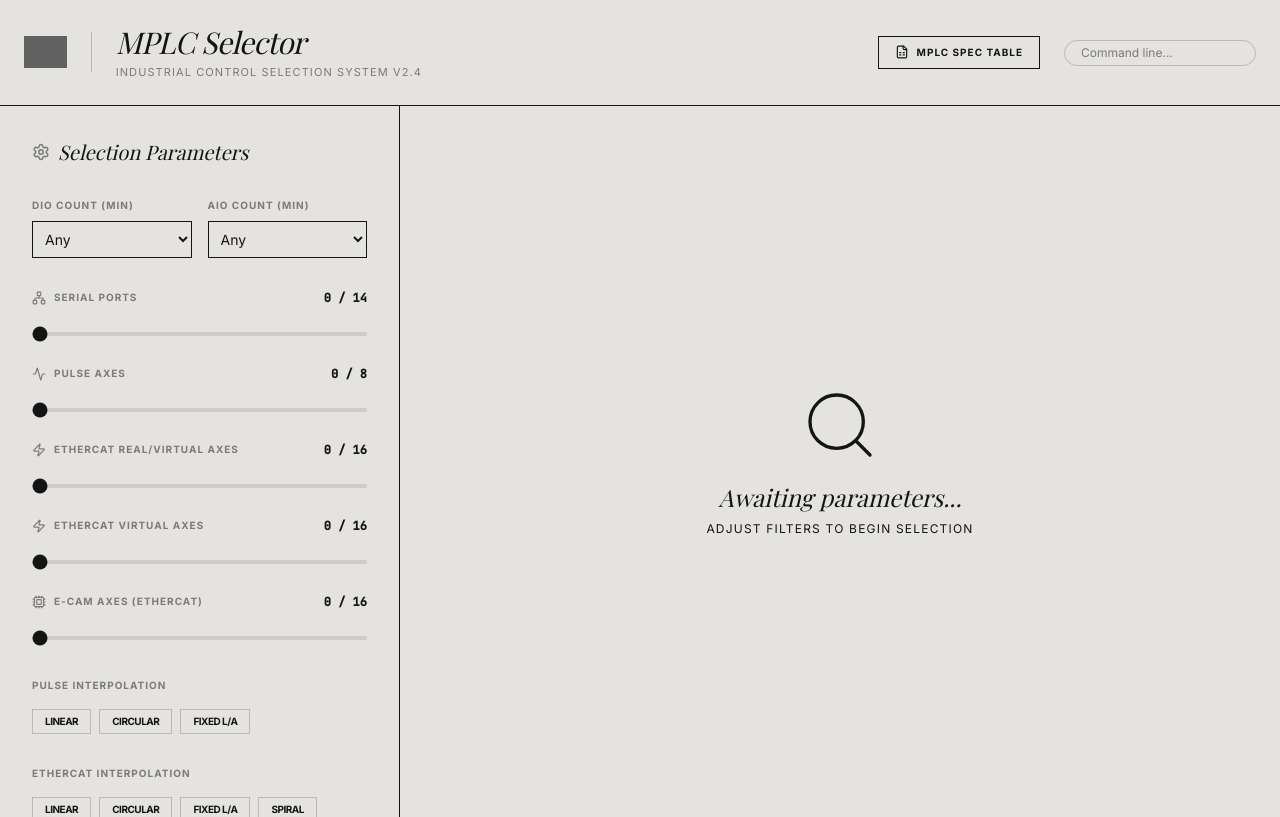
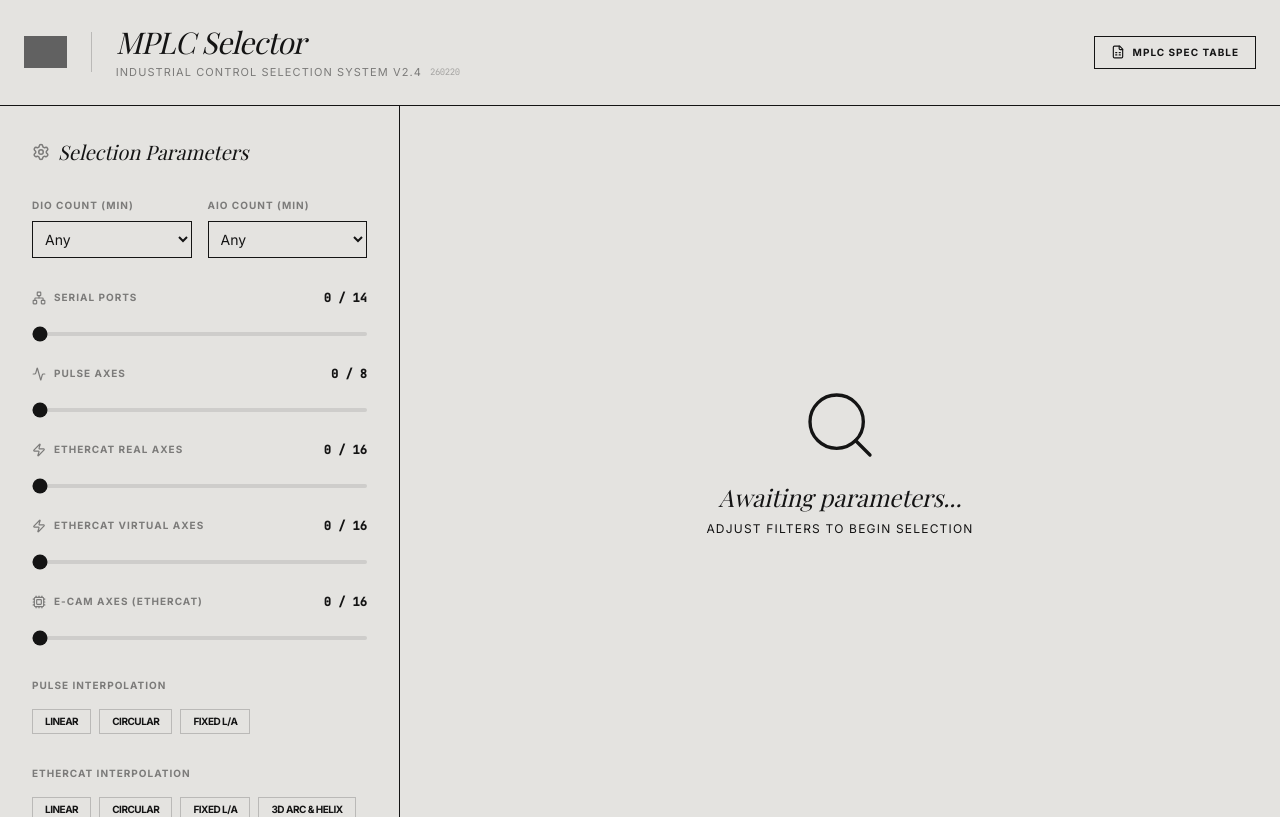
Before and after one commit to Saqi777/PLC_Selerctor_Demo, a React (Vite) app: page / in a window 1280 px wide. Built offline with nearby package versions, Linux system fonts and the light colour scheme; grey boxes are pictures that could not be loaded; a web font is replaced by a local one.

Commit message:
refactor: Remove unused admin command state and logic
The state variable `adminCommand` and its associated handler `handleAdminCommand` were no longer used in the application. This commit removes them to simplify the code and reduce potential confusion.

```diff
--- a/src/App.tsx
+++ b/src/App.tsx
@@ -47,7 +47,6 @@ export default function App() {
   const [loading, setLoading] = useState(false);
   const [adminMode, setAdminMode] = useState(false);
   const [adminPassword, setAdminPassword] = useState("");
-  const [adminCommand, setAdminCommand] = useState("");
   const [allProducts, setAllProducts] = useState<Product[]>([]);
   const [showAddModal, setShowAddModal] = useState(false);
   const [newProduct, setNewProduct] = useState<Partial<Product>>({
@@ -137,36 +136,6 @@ export default function App() {
     }, 300);
   };
 
-  const handleAdminCommand = (e: React.FormEvent) => {
-    e.preventDefault();
-    const cmd = adminCommand.trim();
-
-    // Support both full command and direct password entry
-    let pwd = "";
-    if (cmd.startsWith("进入管理员模式：") || cmd.startsWith("进入管理员模式:")) {
-      pwd = cmd.replace("进入管理员模式：", "").replace("进入管理员模式:", "").trim();
-    } else if (cmd === "hanadmin123") {
-      pwd = "hanadmin123";
-    }
-
-    // Exit command
-    if (cmd === "hanadmin321" || cmd === "退出管理员模式:hanadmin321" || cmd === "退出管理员模式：hanadmin321") {
-      setAdminMode(false);
-      setAdminPassword("");
-      setAdminCommand("");
-      return;
-    }
-
-    if (pwd === "hanadmin123") {
-      setAdminMode(true);
-      setAdminPassword(pwd);
-    } else if (cmd !== "") {
-      // Only alert if they actually typed something that didn't match
-      alert("指令或密码错误");
-    }
-    setAdminCommand("");
-  };
-
   const handleSync = () => {
     alert("In Vercel deployment, data is loaded statically from MPLC_Product_en.json. To update, please modify the JSON file in the repository.");
   };
@@ -228,7 +197,10 @@ export default function App() {
           <div className="h-10 w-[1px] bg-[#141414]/20" />
           <div>
             <h1 className="font-serif italic text-3xl tracking-tight">MPLC Selector</h1>
-            <p className="text-[11px] uppercase tracking-widest opacity-50 mt-1">Industrial Control Selection System v2.4</p>
+            <div className="flex items-center gap-2 mt-1">
+              <p className="text-[11px] uppercase tracking-widest opacity-50">Industrial Control Selection System v2.4</p>
+              <span className="text-[9px] font-mono opacity-30 tracking-tighter">260220</span>
+            </div>
           </div>
         </div>
         <div className="flex items-center gap-6">
@@ -240,20 +212,6 @@ export default function App() {
           >
             <FileSpreadsheet size={14} /> MPLC Spec Table
           </a>
-          <form onSubmit={handleAdminCommand} className="relative">
-            <input
-              type="text"
-              value={adminCommand}
-              onChange={(e) => setAdminCommand(e.target.value)}
-              placeholder="Command line..."
-              className="bg-transparent border border-[#141414]/20 rounded-full px-4 py-1 text-xs focus:outline-none focus:border-[#141414] w-48 transition-all"
-            />
-          </form>
-          {adminMode && (
-            <div className="flex items-center gap-2 px-3 py-1 bg-[#141414] text-[#E4E3E0] rounded-full text-[10px] font-bold uppercase tracking-tighter">
-              <Lock size={12} /> Admin Active
-            </div>
-          )}
         </div>
       </header>
 
@@ -309,7 +267,7 @@ export default function App() {
                 icon={<Activity size={14} />}
               />
               <RangeInput
-                label="EtherCAT Real/Virtual Axes"
+                label="EtherCAT Real Axes"
                 value={filters.ethercat_real_or_virtual_axes}
                 max={16}
                 onChange={(v) => handleFilterChange('ethercat_real_or_virtual_axes', v)}
@@ -372,7 +330,7 @@ export default function App() {
                   onClick={() => handleFilterChange('ethercat_interp_fixed', !filters.ethercat_interp_fixed)}
                 />
                 <ToggleButton
-                  label="Spiral"
+                  label="3D Arc & Helix"
                   active={filters.ethercat_interp_spiral}
                   onClick={() => handleFilterChange('ethercat_interp_spiral', !filters.ethercat_interp_spiral)}
                 />
@@ -731,7 +689,7 @@ function ProductTable({ products }: { products: Product[] }) {
                   {p.ethercat_interp_linear && <StatusTag label="E-Linear" variant="dark" />}
                   {p.ethercat_interp_circular && <StatusTag label="E-Circular" variant="dark" />}
                   {p.ethercat_interp_fixed && <StatusTag label="E-Fixed L/A" variant="dark" />}
-                  {p.ethercat_interp_spiral && <StatusTag label="E-Spiral" variant="dark" />}
+                  {p.ethercat_interp_spiral && <StatusTag label="E-3D Arc & Helix" variant="dark" />}
                 </div>
               </td>
             </tr>
```
